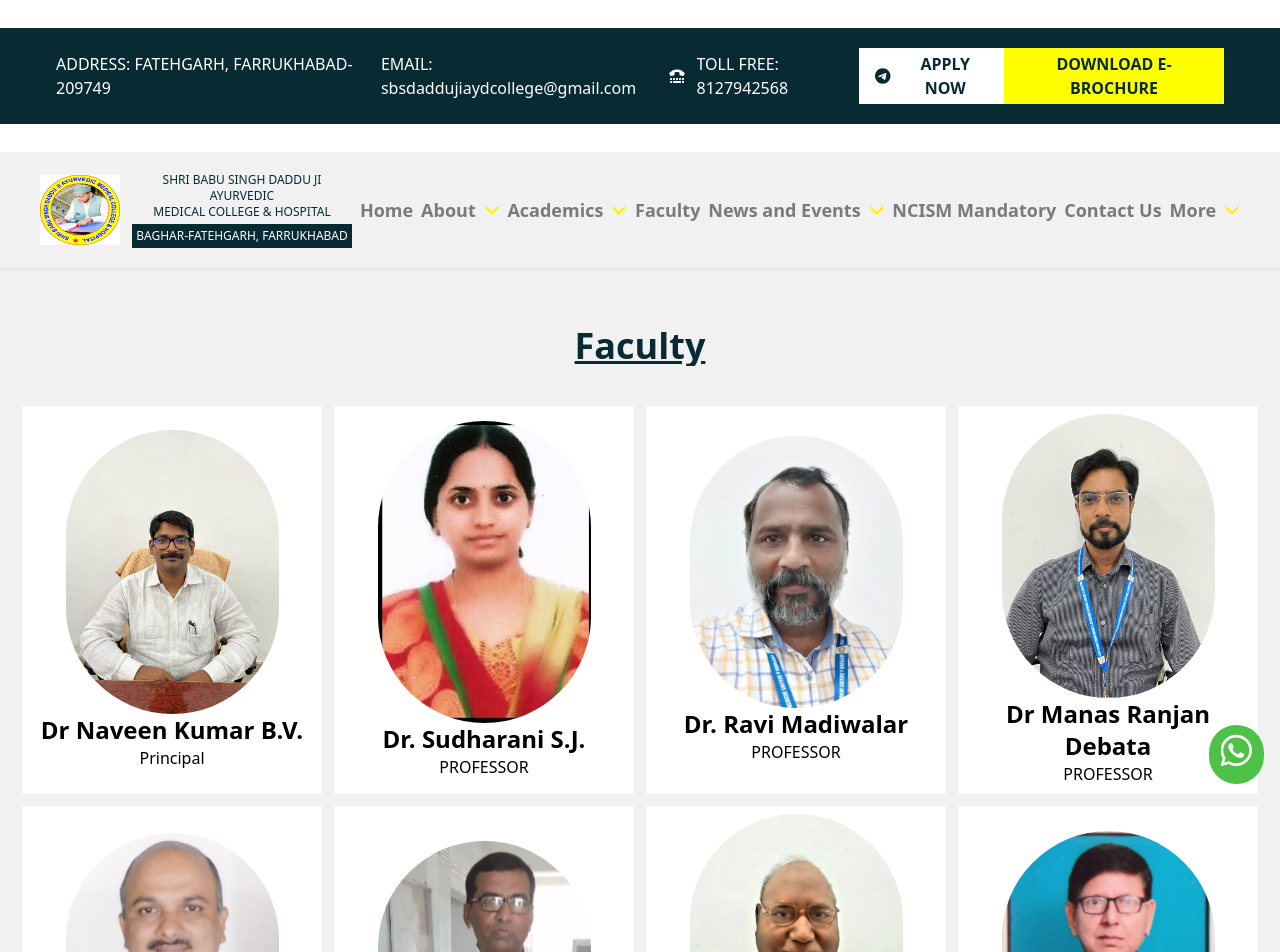
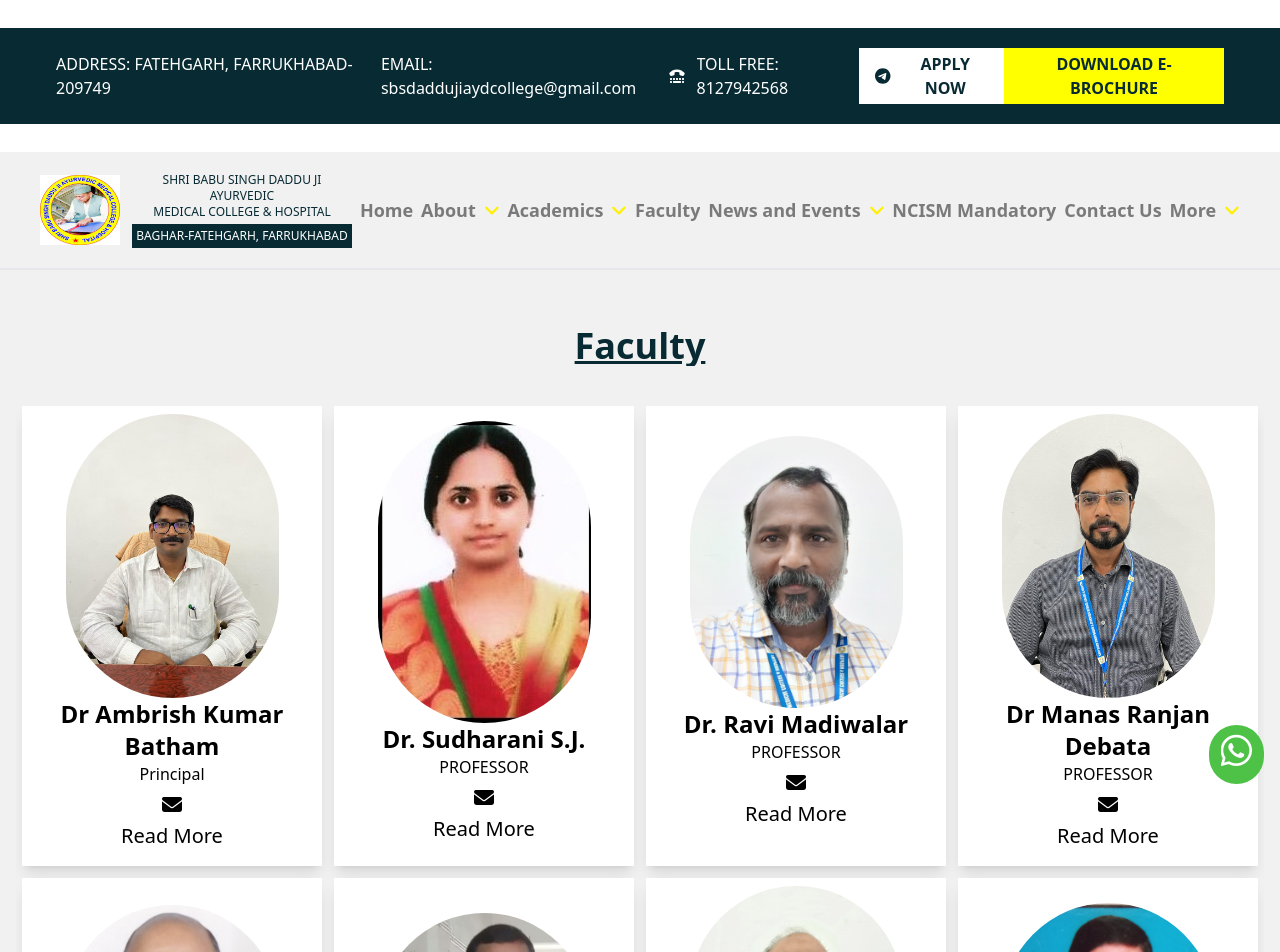
Before and after one commit to Divvu1103/school, a React (Create React App) app: page /faculty in a window 1280 px wide. Shown: the top 952 px of the page. Built offline with nearby package versions, Linux system fonts and the light colour scheme.

Commit message:
created faculty detail page

```diff
--- a/package.json
+++ b/package.json
@@ -19,6 +19,7 @@
     "react-slick": "^0.29.0",
     "react-whatsapp": "^0.3.0",
     "slick-carousel": "^1.8.1",
+    "slugify": "^1.6.5",
     "web-vitals": "^2.1.4"
   },
   "scripts": {
--- a/src/App.js
+++ b/src/App.js
@@ -25,6 +25,7 @@ import ContactUs from "./pages/ContactUs";
 import whatsapp from "../src/images/whatsapp.gif";
 import Gallery from "./pages/Gallery";
 import Apply from "./pages/Apply";
+import FacultyDetail from "./pages/FacultyDetail";
 
 const Home = () => {
   return (
@@ -54,6 +55,7 @@ const App = () => {
         <Route path="/ncism-mandatory-disclouser" element={<NCSIM />} />
         <Route path="/facilities" element={<FacilitiesOffered />} />
         <Route path="/department" element={<Department />} />
+        <Route path="/faculty/:id" element={<FacultyDetail />} />
         <Route
           path="/yoga-for-humanity-azadi-ka-amrit-mahotsav"
           element={<Yoga />}
--- a/src/components/FacultyCard.jsx
+++ b/src/components/FacultyCard.jsx
@@ -1,11 +1,24 @@
 import React from "react";
+import slugify from "slugify";
+import { Link } from "react-router-dom";
 
 const FacultyCard = ({ name, src, des }) => {
+  const generateSlug = (name) => {
+    return slugify(name, { lower: true });
+  };
+  const slug = generateSlug(name);
+  console.log(slug);
   return (
-    <div className="w-[300px] bg-white p-2 flex flex-col items-center content-center justify-center  justify-items-center">
+    <div className="w-[300px] bg-white shadow-lg p-2 flex flex-col items-center content-center justify-center  justify-items-center">
       <img src={src} className="rounded-full w-3/4 mx-auto" alt="" />
       <h2 className="text-center text-2xl font-semibold">{name}</h2>
       <h2 className="text-center text-base">{des}</h2>
+      <Link to={`/faculty/${slug}`}>
+        <p className="text-xl text-center my-2 ">
+          <i class="fa-solid fa-envelope"></i> <br />
+          Read More
+        </p>
+      </Link>
     </div>
   );
 };
--- a/src/pages/Faculty.js
+++ b/src/pages/Faculty.js
@@ -59,7 +59,7 @@ const Faculty = () => {
       </p>
       <div className="flex flex-wrap gap-x-3 gap-y-3 justify-center">
         <FacultyCard
-          name={"Dr Naveen Kumar B.V."}
+          name={"Dr Ambrish Kumar Batham"}
           src={fa1}
           des={"Principal"}
         />
--- /dev/null
+++ b/src/pages/FacultyDetail.js
@@ -0,0 +1,14 @@
+import React from 'react'
+
+const FacultyDetail = ({ name, src, des }) => {
+  return (
+    <div className="w-[300px] bg-white shadow-lg p-2 flex flex-col items-center content-center justify-center  justify-items-center">
+      <img src={src} className="rounded-full w-3/4 mx-auto" alt="" />
+      <h2 className="text-center text-2xl font-semibold">{name}</h2>
+      <h2 className="text-center text-base">{des}</h2>
+
+    </div>
+  )
+}
+
+export default FacultyDetail
```
Also changed, not shown: 1 other file (tests, documents, lock files or other folders).
